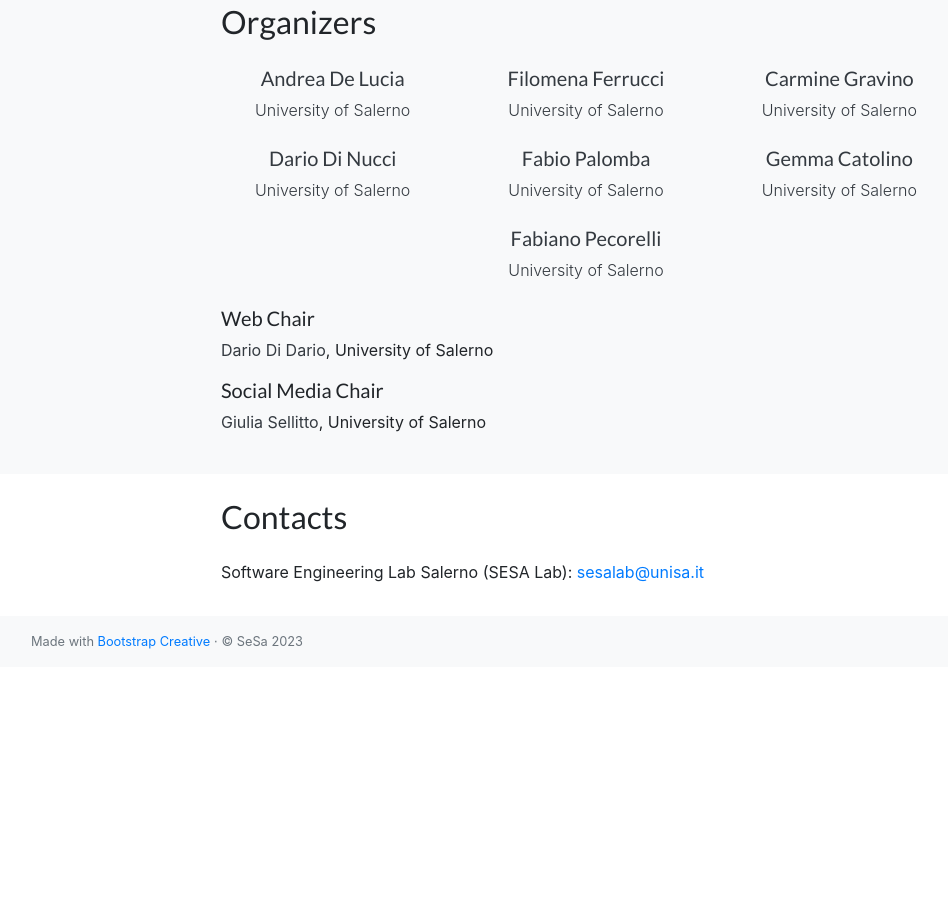
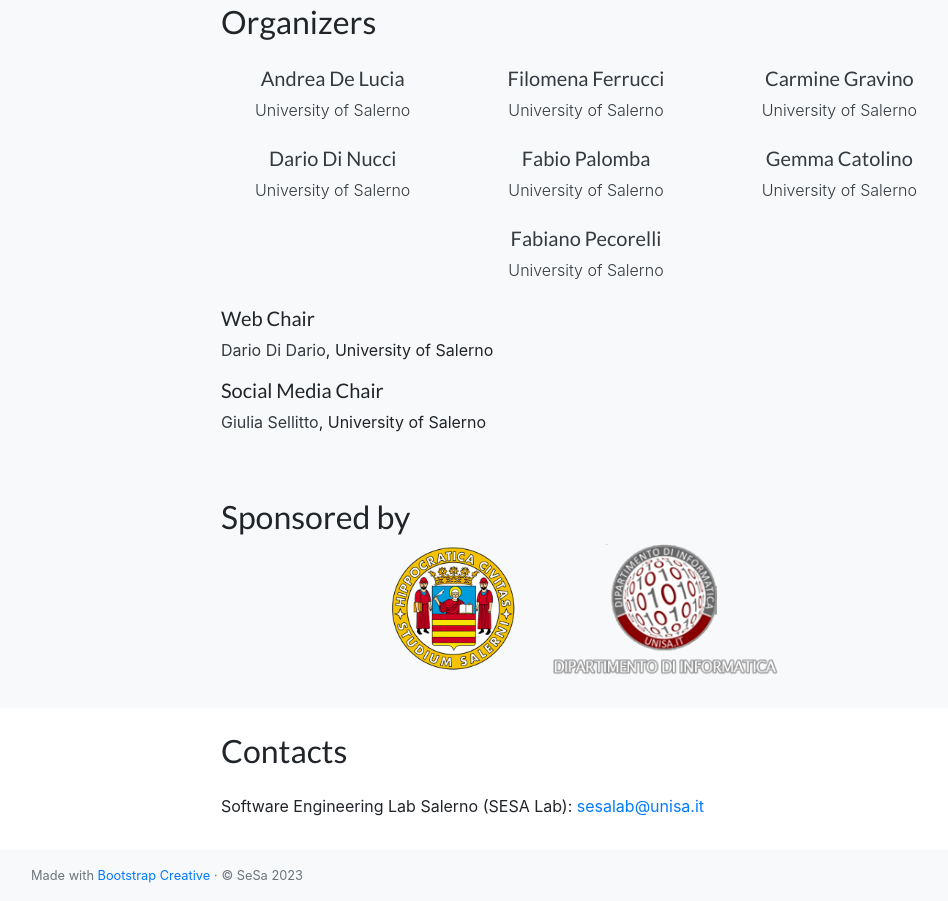
Before and after one commit to SeSaLabUnisa/ISSSE-2024, a website with bundled scripts: page index.html in a window 1280 px wide. Shown: the part 4801-5702 px from the top of the page, without its empty margins (54-1002 px from the left). Before the commit the page ends 5468 px from the top, so only its background shows below. Built offline with nearby package versions, Linux system fonts and the light colour scheme.

Commit message:
add sponsor section

```diff
--- a/index.html
+++ b/index.html
@@ -976,11 +976,6 @@
               </a>
             </div>
           </div>
-
-
-
-
-
           <h5 class="section-heading">Web Chair</h5>
           <p><a href="https://dariodidario.github.io/" target="_blank" class="text-dark">Dario Di Dario</a>, University of Salerno</p>
 
@@ -988,6 +983,16 @@
           <h5 class="section-heading">Social Media Chair</h5>
           <p><a href="https://giuliasellitto7.github.io" target="_blank" class="text-dark">Giulia Sellitto</a>, University of Salerno</p>
         </div>
+
+        <div class="col-lg-8 mx-auto my-4 text-justify">
+          <h2 class="section-heading">Sponsored by</h2>
+          <div class="row my-2 mx-auo" style="display: flex; justify-content: center;">
+            <img src="img/unisa.png" alt="Logo Unisa" style="width: 20%; height: 75%; margin-top: 0;">
+            <img src="img/logo-di.png" alt="Department Logo" style="width: 35%; height: 70%; margin-top: 0">
+          </div>
+        </div>
+
+
 
       </div>
     </div>
```
Also changed, not shown: img/costiera-amalfitana-for-the-win.jpeg (deleted), img/logo-di.png (added), img/logo_2.png (deleted), img/qr_code.png (deleted).
